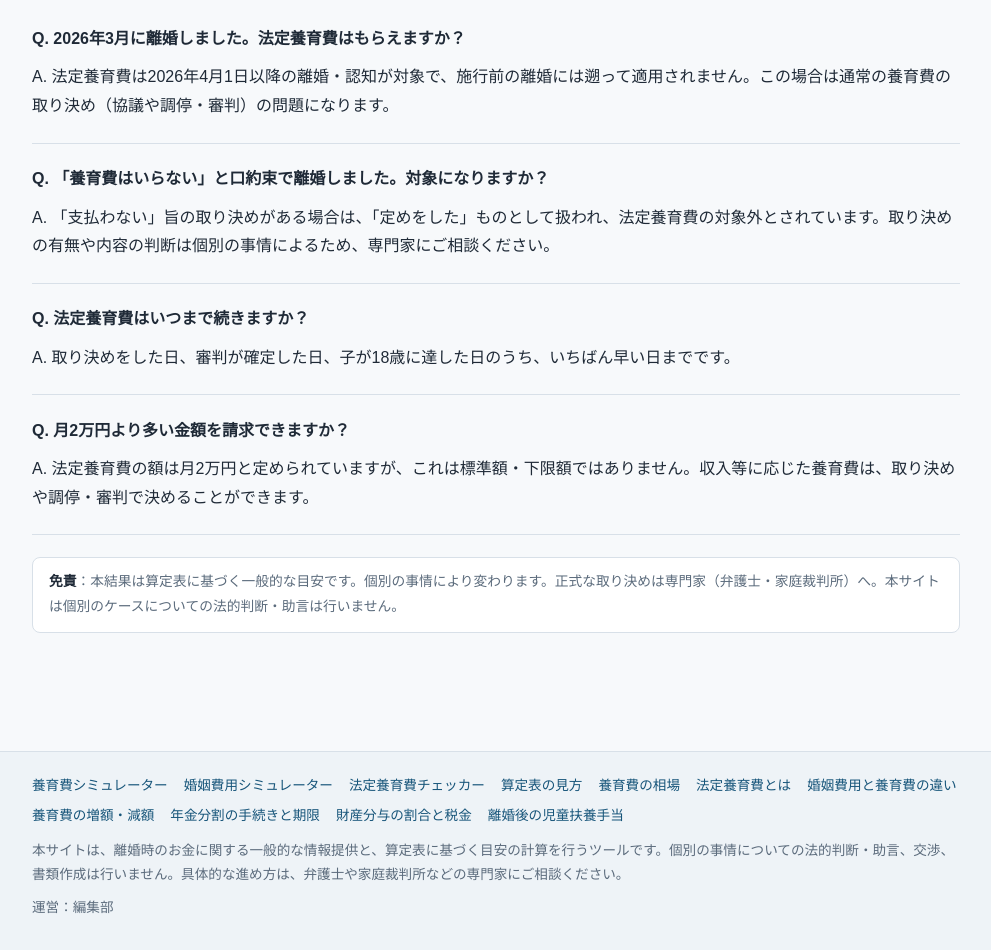
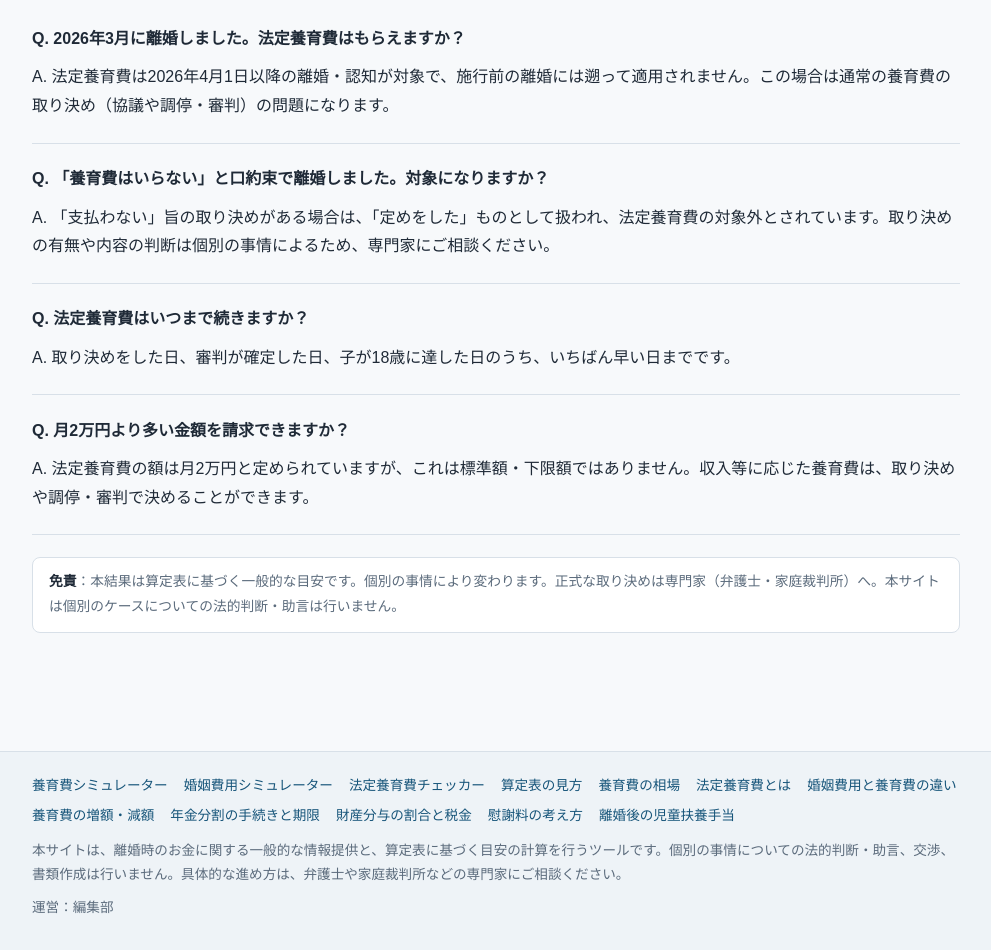
Before and after one commit to solederlego8-a11y/divorce-money-tool, a plain HTML site: page houtei-checker.html in a window 1280 px wide. Shown: the part 2371-3321 px from the top of the page, without its empty margins (144-1135 px from the left). Drawn offline with Linux system fonts and the light colour scheme.

Commit message:
フッターナビに「慰謝料の考え方」へのリンクを追加

```diff
--- a/houtei-checker.html
+++ b/houtei-checker.html
@@ -174,6 +174,7 @@ gtag('config', 'G-W02HK1VTYF');
 <a href="zougen.html">養育費の増額・減額</a>
 <a href="nenkin-bunkatsu.html">年金分割の手続きと期限</a>
 <a href="zaisan-bunyo.html">財産分与の割合と税金</a>
+<a href="isharyo.html">慰謝料の考え方</a>
 <a href="jidou-fuyou.html">離婚後の児童扶養手当</a>
 </nav>
 <p>本サイトは、離婚時のお金に関する一般的な情報提供と、算定表に基づく目安の計算を行うツールです。個別の事情についての法的判断・助言、交渉、書類作成は行いません。具体的な進め方は、弁護士や家庭裁判所などの専門家にご相談ください。</p>
```
Also changed, not shown: houtei-yoikuhi.html (+1 -0 lines), index.html (+1 -0 lines), jidou-fuyou.html (+1 -0 lines), konpi-hiyo.html (+1 -0 lines), konpi-to-yoikuhi.html (+1 -0 lines).
